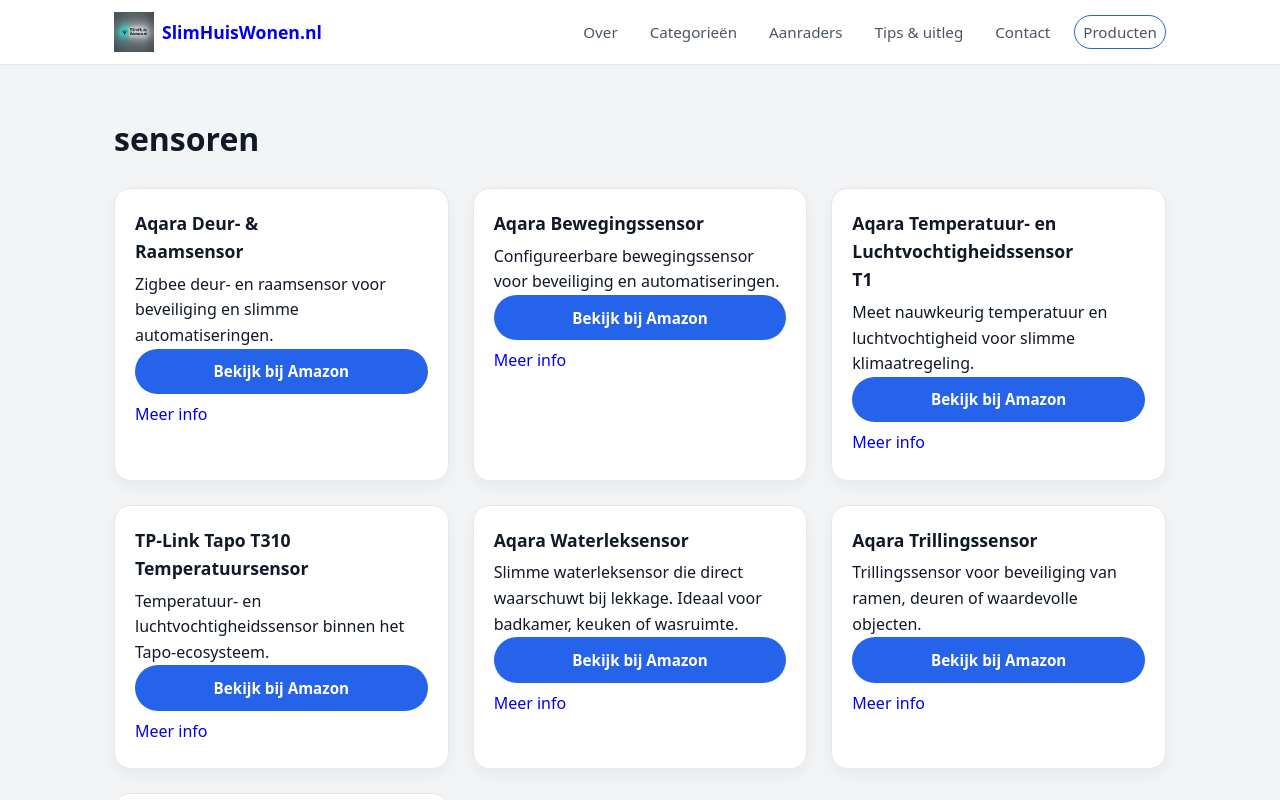
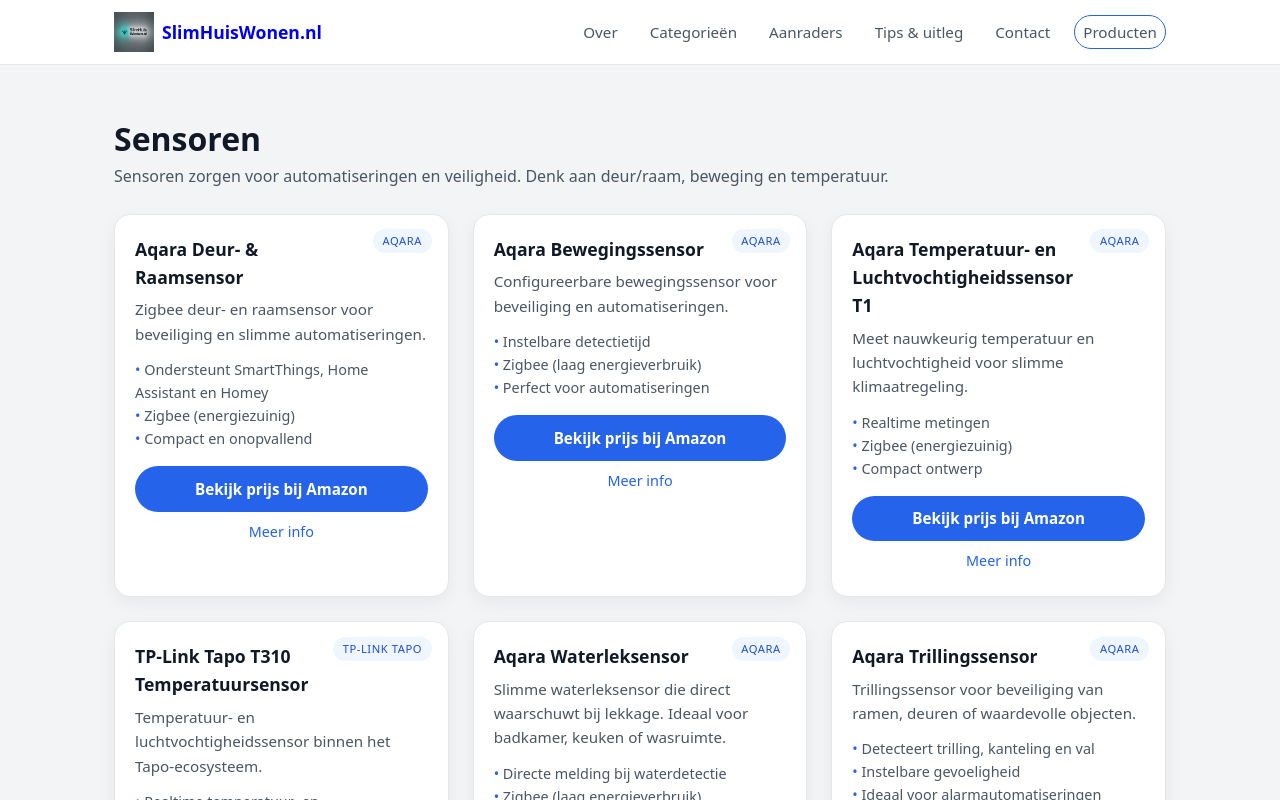
Before and after one commit to hafidgrad/SlimHuisWonen, a Next.js app: page /categorieen/sensoren in a window 1280 px wide. Shown: the top 800 px of the page. Built offline with nearby package versions, Linux system fonts and the light colour scheme.

Commit message:
Improve category pages with labels, intros and SEO metadata

```diff
--- a/app/categorieen/[slug]/page.jsx
+++ b/app/categorieen/[slug]/page.jsx
@@ -3,44 +3,100 @@ import Footer from "@/components/Footer";
 import Link from "next/link";
 import { getProductsByCategory } from "@/data/products";
 
+const categoryLabels = {
+  "slimme-verlichting": "Slimme verlichting",
+  sensoren: "Sensoren",
+  "slimme-deurbellen": "Slimme deurbellen",
+  "slimme-thermostaten": "Slimme thermostaten",
+  "slimme-stekkers": "Slimme stekkers",
+};
+
+const categoryIntros = {
+  "slimme-verlichting":
+    "Slimme verlichting maakt je huis sfeervoller én slimmer. Hieronder vind je onze aanraders.",
+  sensoren:
+    "Sensoren zorgen voor automatiseringen en veiligheid. Denk aan deur/raam, beweging en temperatuur.",
+  "slimme-deurbellen":
+    "Met een slimme deurbel zie je altijd wie er aanbelt. Handig voor veiligheid en pakketjes.",
+  "slimme-thermostaten":
+    "Slimme thermostaten helpen je energie besparen zonder in te leveren op comfort.",
+  "slimme-stekkers":
+    "Maak apparaten slim met slimme stekkers. Ideaal voor schema’s en inzicht in verbruik.",
+};
+
+export function generateMetadata({ params }) {
+  const label = categoryLabels[params.slug] ?? params.slug;
+  const url = `https://slimhuiswonen.nl/categorieen/${params.slug}`;
+
+  return {
+    title: `${label} | SlimHuisWonen`,
+    description: `Bekijk aanbevolen ${label.toLowerCase()} inclusief tips en productlinks.`,
+    alternates: { canonical: url },
+    openGraph: {
+      title: `${label} | SlimHuisWonen`,
+      description: `Bekijk aanbevolen ${label.toLowerCase()} inclusief tips en productlinks.`,
+      url,
+      type: "website",
+    },
+  };
+}
+
 export default function CategoryPage({ params }) {
   const { slug } = params;
   const products = getProductsByCategory(slug);
+
+  const label = categoryLabels[slug] ?? slug.replace("-", " ");
+  const intro =
+    categoryIntros[slug] ??
+    "Bekijk onze selectie van slimme producten binnen deze categorie.";
 
   return (
     <>
       <Header />
       <main className="section">
         <div className="container">
-          <h1>{slug.replace("-", " ")}</h1>
+          <h1>{label}</h1>
+          <p className="section-intro">{intro}</p>
 
-          {products.length === 0 && (
+          {products.length === 0 ? (
             <p>Geen producten gevonden in deze categorie.</p>
-          )}
-
+          ) : (
             <div className="product-grid">
               {products.map((p) => (
                 <article key={p.slug} className="product-card">
+                  <div className="product-tag">{p.brand}</div>
                   <h3>{p.title}</h3>
-                <p>{p.description}</p>
+                  <p className="product-desc">{p.description}</p>
+
+                  <ul className="product-bullets">
+                    {p.features?.slice(0, 3).map((f) => (
+                      <li key={f}>{f}</li>
+                    ))}
+                  </ul>
 
                   <div className="product-actions">
+                    {p.affiliateUrl && p.affiliateUrl !== "#" && (
                       <a
                         href={p.affiliateUrl}
                         target="_blank"
                         rel="noreferrer"
-                    className="btn btn-primary"
+                        className="btn btn-primary product-btn"
                       >
-                    Bekijk bij Amazon
+                        Bekijk prijs bij Amazon
                       </a>
+                    )}
 
-                  <Link href={`/producten/${p.slug}`}>
+                    <Link
+                      href={`/producten/${p.slug}`}
+                      className="product-details-link"
+                    >
                       Meer info
                     </Link>
                   </div>
                 </article>
               ))}
             </div>
+          )}
 
           <p className="muted small">
             *Prijzen kunnen wijzigen. Bekijk actuele prijs bij Amazon.
```
Lines whose indentation alone changed are shown as unchanged.
